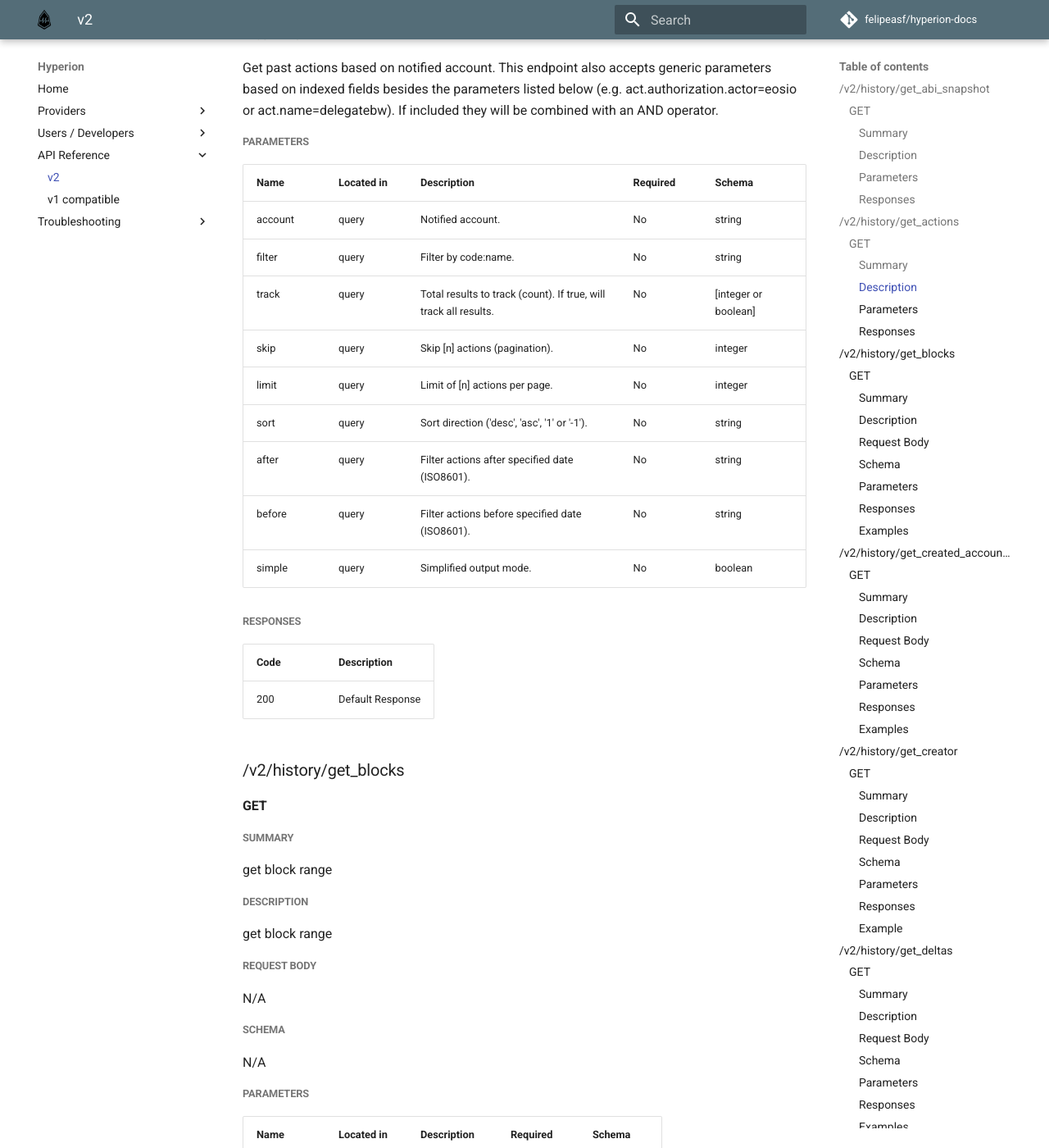
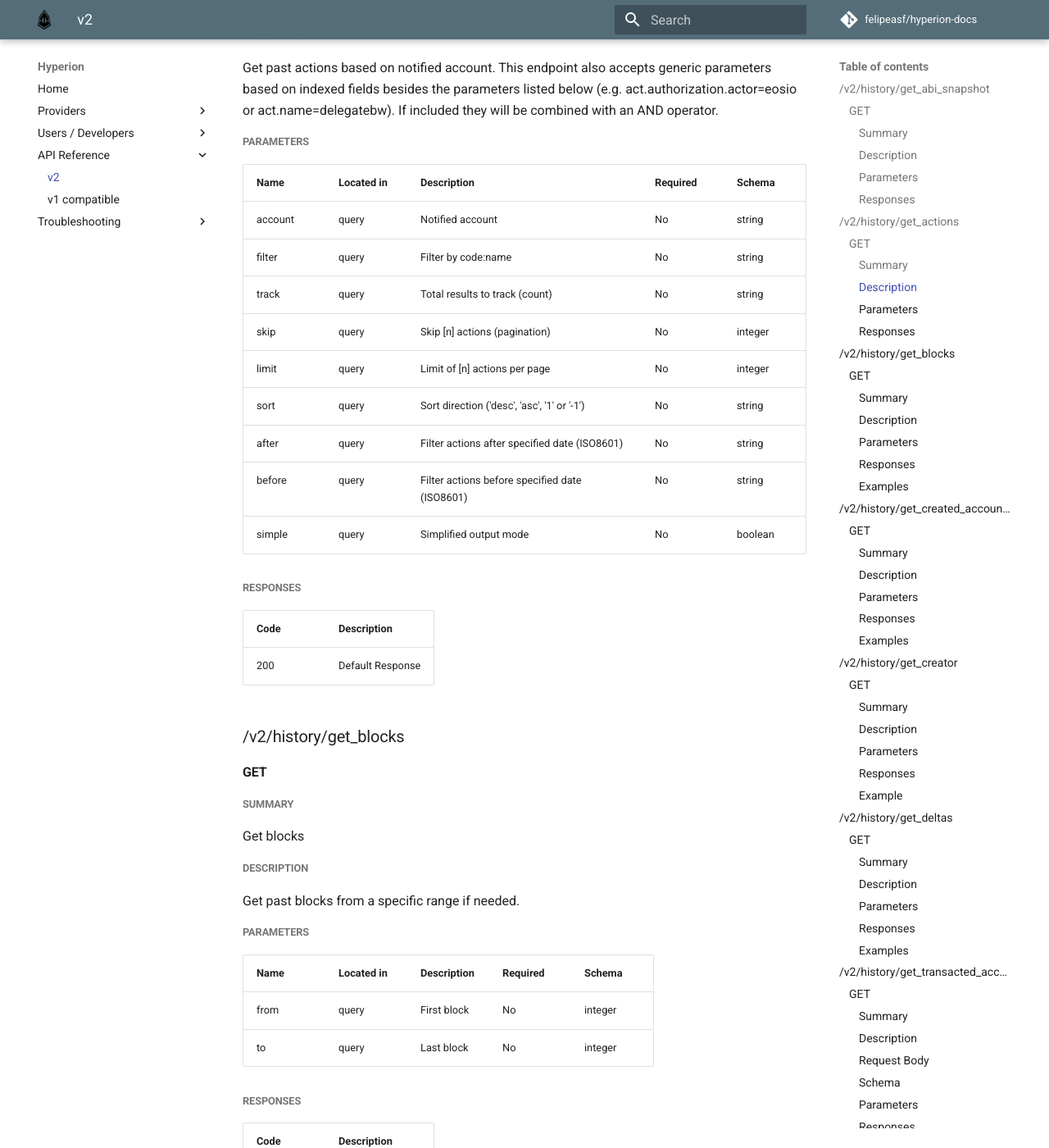
Before and after one commit to felipeasf/hyperion-docs, an MkDocs documentation site: the page built from docs/v2.md, in a window 1280 px wide and 1400 px high, scrolled down 1016 px. Shown: the whole window at 82% size. Built offline with MkDocs 1.6.1 and Material for MkDocs 9.7.7, drawn with Linux system fonts in a browser that asks for light colours; comment, search, counter and statistics services are not loaded; some of the changed text lies outside the part shown.

Commit message:
A few more endpoints updated

````diff
--- a/docs/v2.md
+++ b/docs/v2.md
@@ -17,9 +17,9 @@
 
 | Name | Located in | Description | Required | Schema |
 | ---- | ---------- | ----------- | -------- | ---- |
-| contract | query | Contract account. | Yes | string |
-| block | query | Target block. | No | integer |
-| fetch | query | Fetch the ABI. | No | boolean |
+| contract | query | Contract account | Yes | string |
+| block | query | Target block | No | integer |
+| fetch | query | Fetch the ABI | No | boolean |
 
 ##### Responses
 
@@ -42,15 +42,15 @@
 
 | Name | Located in | Description | Required | Schema |
 | ---- | ---------- | ----------- | -------- | ---- |
-| account | query | Notified account. | No | string |
-| filter | query | Filter by code:name. | No | string |
-| track | query | Total results to track (count). If true, will track all results.  | No | [integer or boolean] |
-| skip | query | Skip [n] actions (pagination). | No | integer |
-| limit | query | Limit of [n] actions per page. | No | integer |
-| sort | query | Sort direction ('desc', 'asc', '1' or '-1'). | No | string |
-| after | query | Filter actions after specified date (ISO8601). | No | string |
-| before | query | Filter actions before specified date (ISO8601). | No | string |
-| simple | query | Simplified output mode. | No | boolean |
+| account | query | Notified account | No | string |
+| filter | query | Filter by code:name | No | string |
+| track | query | Total results to track (count) | No | string |
+| skip | query | Skip [n] actions (pagination) | No | integer |
+| limit | query | Limit of [n] actions per page | No | integer |
+| sort | query | Sort direction ('desc', 'asc', '1' or '-1') | No | string |
+| after | query | Filter actions after specified date (ISO8601) | No | string |
+| before | query | Filter actions before specified date (ISO8601) | No | string |
+| simple | query | Simplified output mode | No | boolean |
 
 ##### Responses
 
@@ -63,24 +63,18 @@
 #### GET
 ##### Summary
 
-get block range
+Get blocks
 
 ##### Description
 
-get block range
-
-##### Request Body
-N/A
-
-##### Schema
-N/A
+Get past blocks from a specific range if needed.
 
 ##### Parameters
 
 | Name | Located in | Description | Required | Schema |
 | ---- | ---------- | ----------- | -------- | ---- |
-| from | query | starting block | No | integer |
-| to | query | last block | No | integer |
+| from | query | First block | No | integer |
+| to | query | Last block | No | integer |
 
 ##### Responses
 
@@ -107,29 +101,23 @@
 #### GET
 ##### Summary
 
-get created accounts
+Get created accounts
 
 ##### Description
 
-get all accounts created by one creator
-
-##### Request Body
-N/A
-
-##### Schema
-N/A
+Get all accounts created by one creator.
 
 ##### Parameters
 
 | Name | Located in | Description | Required | Schema |
 | ---- | ---------- | ----------- | -------- | ---- |
-| account | query | creator account | No | string |
+| account | query | Account creator | Yes | string |
 
 ##### Responses
 
 | Code | Description |
 | ---- | ----------- |
-| 200 |  |
+| 200 | Default Response |
 
 ##### Examples
 ```
@@ -141,29 +129,23 @@
 #### GET
 ##### Summary
 
-get account creator
+Get account creator
 
 ##### Description
 
-get account creator
-
-##### Request Body
-N/A
-
-##### Schema
-N/A
+Get creator of a specific account.
 
 ##### Parameters
 
 | Name | Located in | Description | Required | Schema |
 | ---- | ---------- | ----------- | -------- | ---- |
-| account | query | created account | No | string |
+| account | query | Created account | Yes | string |
 
 ##### Responses
 
 | Code | Description |
 | ---- | ----------- |
-| 200 |  |
+| 200 | Default Response |
 
 ##### Example
 ```
@@ -175,26 +157,20 @@
 #### GET
 ##### Summary
 
-get state deltas
+Get state deltas
 
 ##### Description
 
-get state deltas
-
-##### Request Body
-N/A
-
-##### Schema
-N/A
+Get state deltas of any table. This endpoint also accepts generic parameters based on indexed fields besides the parameters listed below (e.g. block_num=10000000). If included they will be combined with an AND operator.
 
 ##### Parameters
 
 | Name | Located in | Description | Required | Schema |
 | ---- | ---------- | ----------- | -------- | ---- |
-| code | query | contract account | No | string |
-| scope | query | table scope | No | string |
-| table | query | table name | No | string |
-| payer | query | payer account | No | string |
+| code | query | Contract account | No | string |
+| scope | query | Table scope | No | string |
+| table | query | Table name | No | string |
+| payer | query | Payer account | No | string |
 
 ##### Responses
 
````
